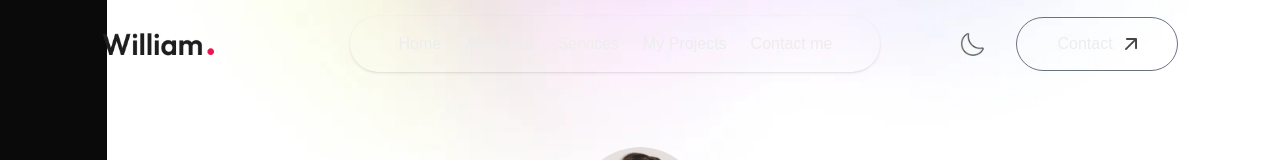
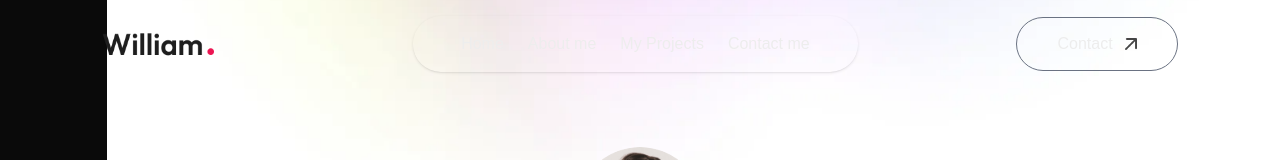
Before and after one commit to TaskerJ72129/portfolio, a Next.js app: page / in a window 1280 px wide. Shown: the top 160 px of the page. Built offline with nearby package versions, Linux system fonts and the light colour scheme.

Commit message:
removed unused navbar icons

```diff
--- a/components/Navbar.tsx
+++ b/components/Navbar.tsx
@@ -43,15 +43,14 @@
           py-3 ${isScroll ? "" : "shadow-sm bg-[rgba(255, 255, 255, 0.5)]"} `}>
           <li><a href="#top">Home</a></li>
           <li><a href="#about">About me</a></li>
-          <li><a href="#services">Services</a></li>
           <li><a href="#projects">My Projects</a></li>
           <li><a href="#contact">Contact me</a></li>
         </ul>
 
         <div className='flex items-center gap-4'>
-          <button>
+          {/* <button>
             <Image src={assets.moon_icon} alt='' className='w-6' />
-          </button>
+          </button> */}
 
           <a href="#contact" className='hidden lg:flex items-center gap-3 px-10 py-2.5 border border-gray-500 rounded-full
           ml-4'>Contact <Image src={assets.arrow_icon} alt="" className='w-3' /></a>
```
